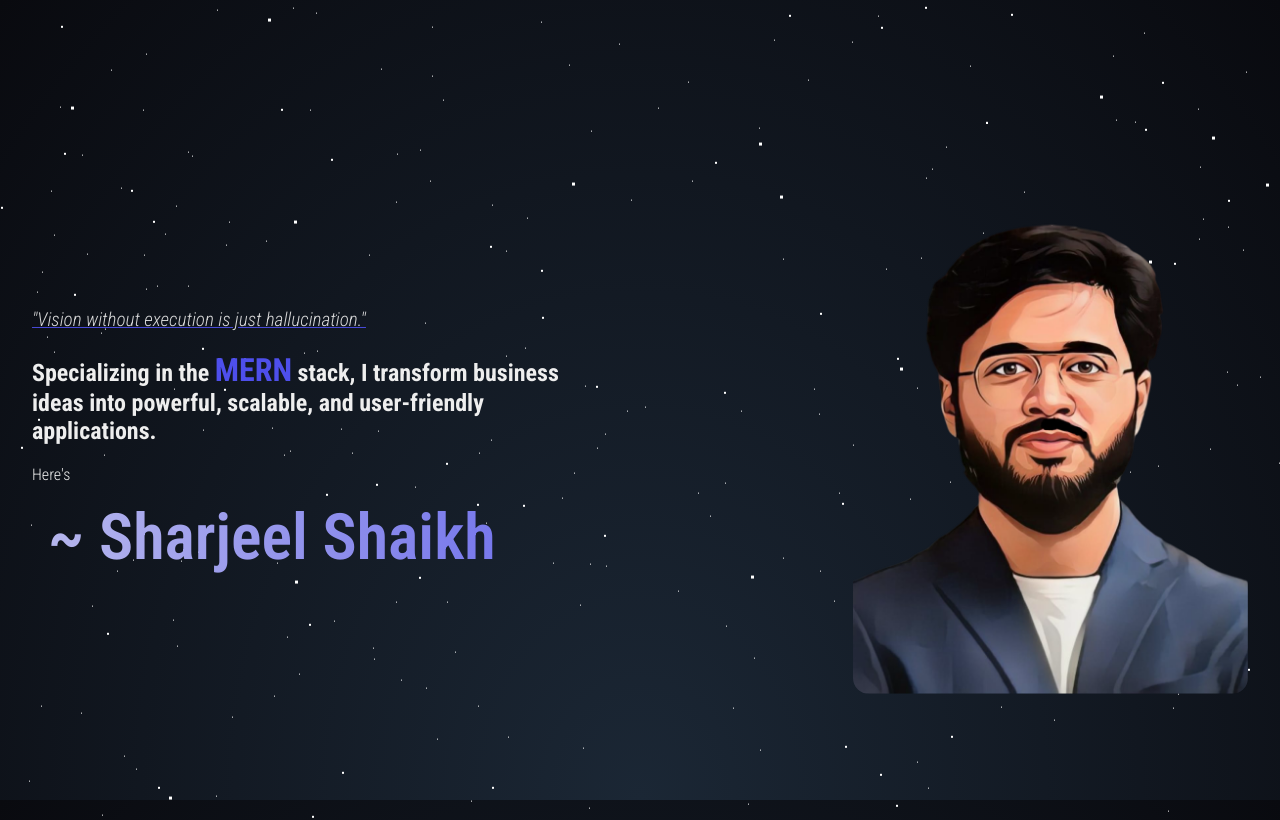
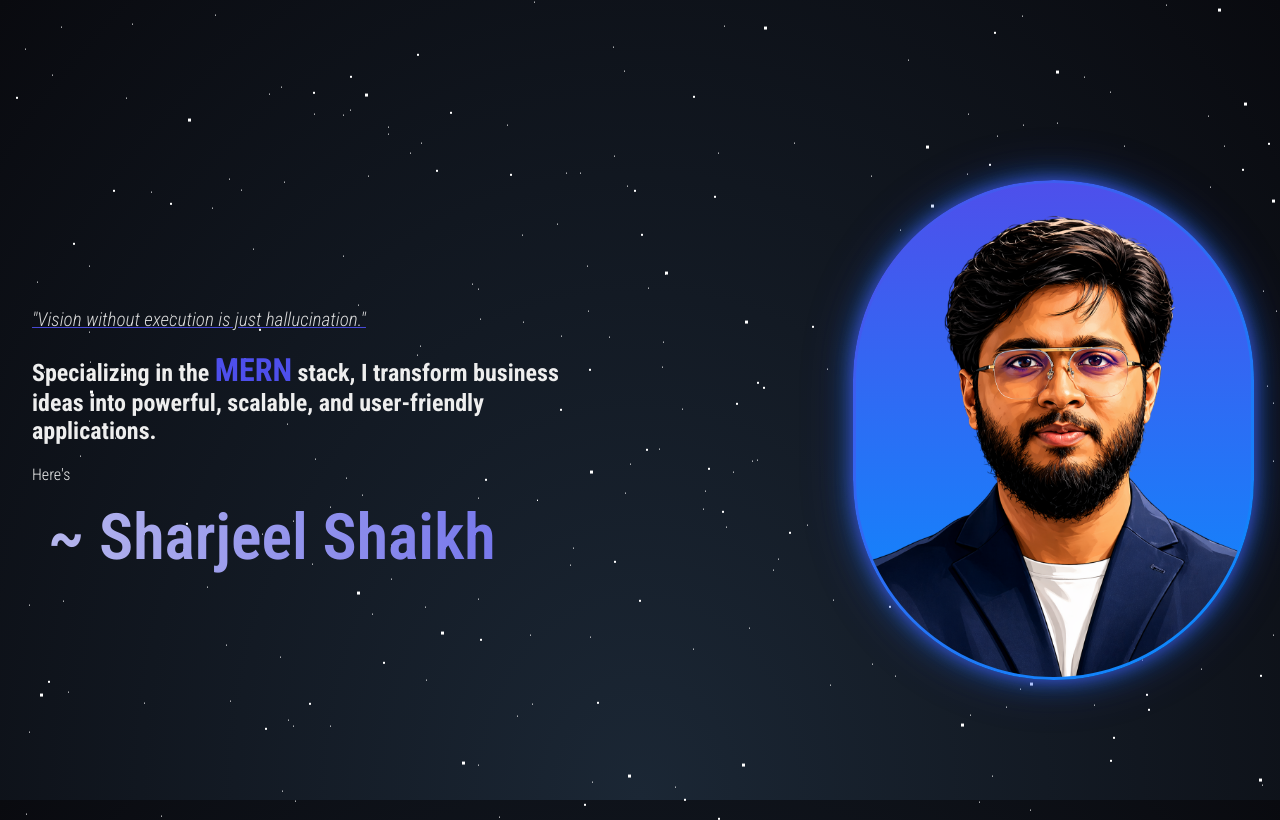
Before and after one commit to sharjeelsk/sharjeel-portfolio, a React (Vite) app: page / in a window 1280 px wide. Shown: the top 820 px of the page. Built offline with nearby package versions, Linux system fonts and the light colour scheme; a web font is replaced by a local one.

Commit message:
udpate profile img

```diff
--- a/src/sections/hero/Hero.jsx
+++ b/src/sections/hero/Hero.jsx
@@ -16,7 +16,7 @@ export default function Hero() {
       </div>
 
       <div className={styles.profileSection}>
-        <img src="/profile.png" alt="profile" />
+        <img src="/profile2.png" alt="profile" />
       </div>
     </section>
   );
--- a/src/sections/hero/Hero.module.scss
+++ b/src/sections/hero/Hero.module.scss
@@ -17,8 +17,36 @@
   img {
     max-width: 100%;
     height: auto;
-    border-radius: 1rem;
+    border-radius: 300rem;
     margin-bottom: 0;
+
+    /* Glowing animated border */
+    border: 3px solid transparent;
+    background-origin: border-box;
+    background-clip: content-box, border-box;
+    background-image:
+      linear-gradient(#4E4FEB, #068FFF),
+      linear-gradient(135deg, #4E4FEB, #068FFF);
+    box-shadow:
+      0 0 12px rgba(78, 79, 235, 0.6),
+      0 0 24px rgba(6, 143, 255, 0.4),
+      0 0 40px rgba(78, 79, 235, 0.2);
+    animation: glowPulse 2.5s ease-in-out infinite alternate;
+  }
+}
+
+@keyframes glowPulse {
+  0% {
+    box-shadow:
+      0 0 10px rgba(78, 79, 235, 0.5),
+      0 0 20px rgba(6, 143, 255, 0.3),
+      0 0 35px rgba(78, 79, 235, 0.15);
+  }
+  100% {
+    box-shadow:
+      0 0 18px rgba(78, 79, 235, 0.8),
+      0 0 35px rgba(6, 143, 255, 0.55),
+      0 0 60px rgba(78, 79, 235, 0.3);
   }
 }
 
```
Also changed, not shown: public/profile2.png (added).
